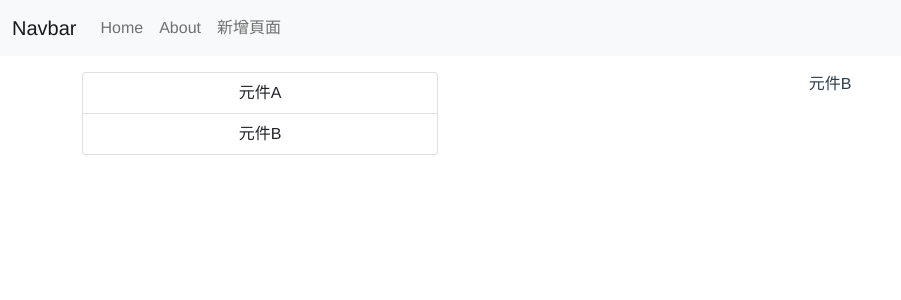
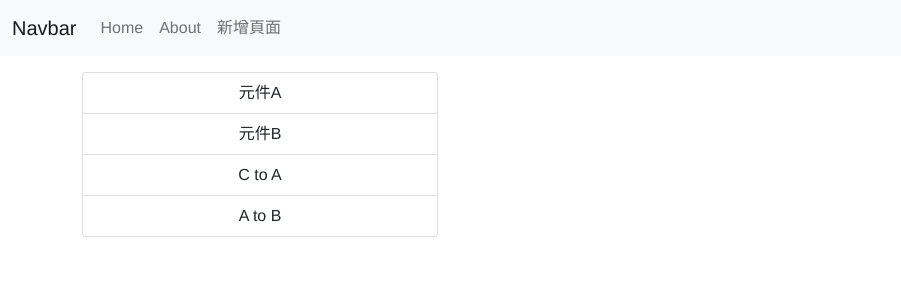
Before and after one commit to azrael0927/vue-router, a Vue app: page /#/newpage in a window 1280 px wide. Before the commit this address led to /#/newpage/b. Shown: the top 300 px of the page, without its empty margins (0-901 px from the left). Built offline with nearby package versions, Linux system fonts and the light colour scheme.

Commit message:
元件插入多個router-view

```diff
--- a/src/router/index.js
+++ b/src/router/index.js
@@ -27,6 +27,26 @@
       {
         path: 'b',
         component: () => import('../views/ComponentB.vue')
+      },
+      {
+        path: 'namedview',
+        component: () => import('../views/NamedView.vue'),
+        children: [
+          {
+            path: 'c2a',
+            components: {
+              left: () => import('../views/ComponentC.vue'),
+              right: () => import('../views/ComponentA.vue')
+            }
+          },
+          {
+            path: 'a2b',
+            components: {
+              left: () => import('../views/ComponentA.vue'),
+              right: () => import('../views/ComponentB.vue')
+            }
+          }
+        ]
       }
     ]
   }
--- /dev/null
+++ b/src/views/ComponentC.vue
@@ -0,0 +1,5 @@
+<template>
+  <div>
+    元件C
+  </div>
+</template>
--- /dev/null
+++ b/src/views/NamedView.vue
@@ -0,0 +1,11 @@
+<template>
+  <h2>命名視圖</h2>
+  <div class="row">
+    <div class="col-6">
+      <routerView name="left"></routerView>
+    </div>
+    <div class="col-6">
+      <routerView name="right"></routerView>
+    </div>
+  </div>
+</template>
--- a/src/views/NewPage.vue
+++ b/src/views/NewPage.vue
@@ -4,6 +4,8 @@
       <div class="list-group">
         <router-link to="/newpage/a" class="list-group-item list-group-item-action">元件A</router-link>
         <router-link to="/newpage/b" class="list-group-item list-group-item-action">元件B</router-link>
+        <router-link to="/newpage/namedview/c2a" class="list-group-item list-group-item-action">C to A</router-link>
+        <router-link to="/newpage/namedview/a2b" class="list-group-item list-group-item-action">A to B</router-link>
       </div>
     </div>
     <div class="col-8">
```
